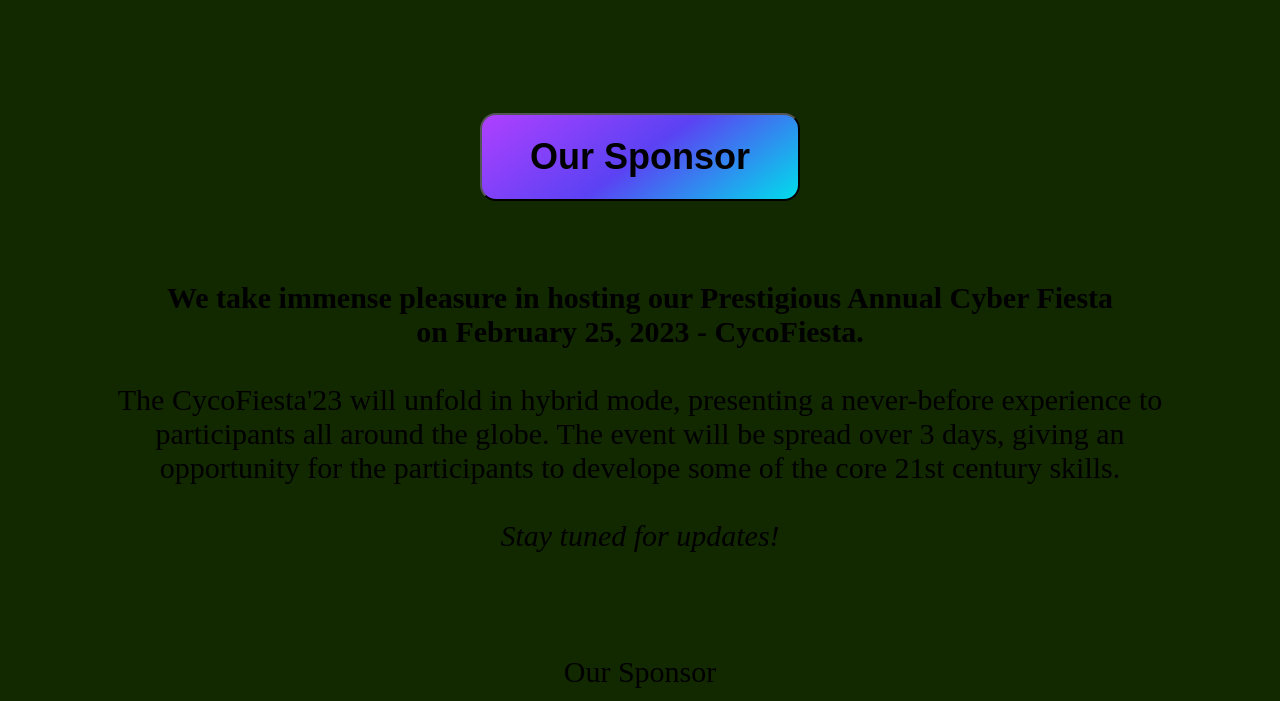
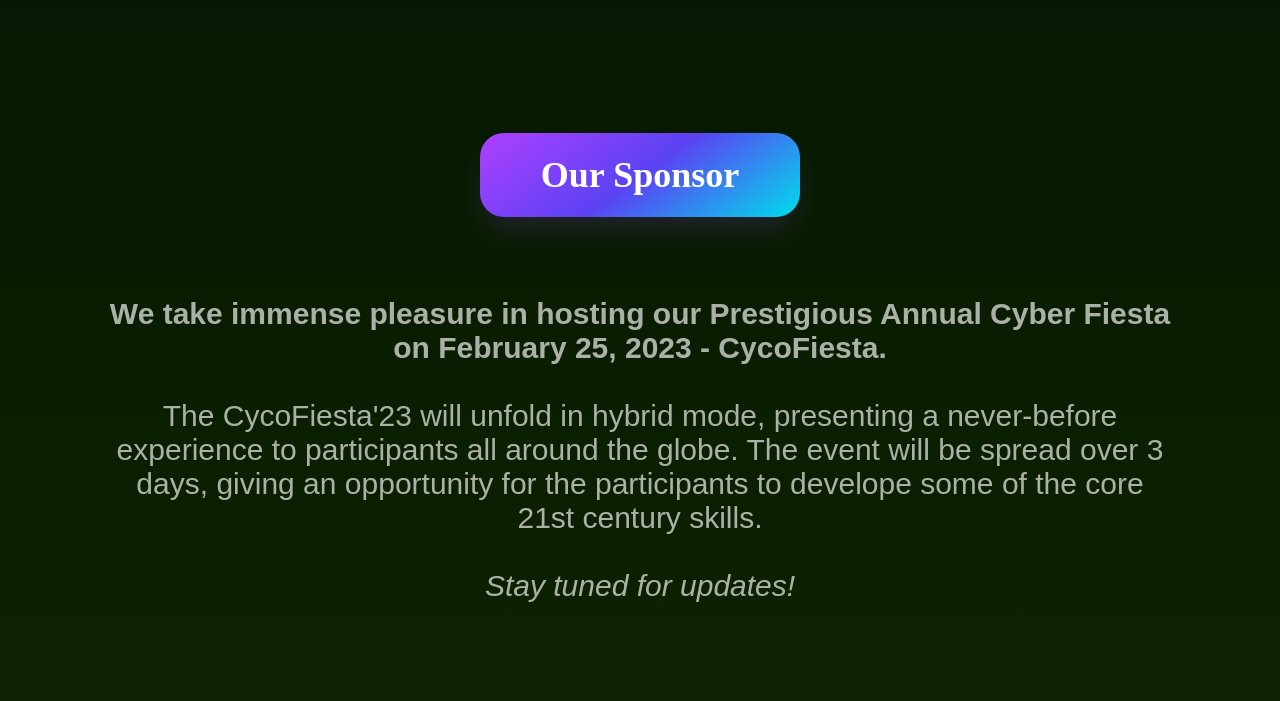
Before and after one commit to cycofiesta/cycofiesta, a plain HTML site: page index.html in a window 1280 px wide. Shown: the part 630-1331 px from the top of the page. Drawn offline with Linux system fonts and the light colour scheme.

Commit message:
Add files via upload

```diff
--- a/index.html
+++ b/index.html
@@ -4,6 +4,7 @@
 <head>
     <meta charset="UTF-8">
     <link rel="stylesheet" href="styles.css">
+    <link rel="icon" type="image/x-icon" href="assets/icon.png">
     <title>CycoFiesta</title>
 </head>
 
@@ -57,6 +58,10 @@
         <img class="sponsor-image"  src="assets/krumble.png">
     </div>
 
+    <div class="creds">
+        Cyber Power!
+    </div>
+
 </body>
 
 </html>
--- a/styles.css
+++ b/styles.css
@@ -1,9 +1,11 @@
 html {
     scroll-behavior: smooth;
+    cursor: url("assets/cursor-02.svg") 20 20, auto;
 }
 
 body {
-    background: #122900;
+    background: linear-gradient(#000F02, #122900);
+    overflow-x: hidden;
     text-align: center;
 }
 
@@ -34,33 +36,61 @@ body a {
     justify-content: center;
     width: 100%;
     margin-top: 20px;
+    cursor: url("assets/cursor-02.svg") 20 20, auto;
     max-width: 100%;
 }
 
+.button a {
+    cursor: url("assets/cursor-02.svg") 20 20, auto;
+}
 
 .button-class {
     align-items: center;
     background-image: linear-gradient(144deg, #AF40FF, #5B42F3 50%, #00DDEB);
-    border-radius: 16px;
+    border: 0;
+    border-radius: 24px;
+    box-shadow: rgba(151, 65, 252, 0.2) 0 15px 30px -5px;
+    box-sizing: border-box;
+    color: #FFFFFF;
+    display: flex;
+    font-family: 'Gotham', serif;
     font-weight: bold;
     font-size: 36px;
+    justify-content: center;
     line-height: 1em;
     max-width: 100%;
     min-width: 140px;
     padding: 24px;
     text-decoration: none;
     user-select: none;
+    -webkit-user-select: none;
+    touch-action: manipulation;
+    white-space: nowrap;
     position: relative;
+    text-align: center;
+    align-self: center;
+    cursor: url("assets/cursor-01.svg") 20 20, auto;
     width: 320px;
-
+    margin-top: 20px;
+    margin-left: 12px;
+    margin-right: 12px;
+    z-index: 2;
 }
 
+.button-class:active,
+.button-class:hover {
+    outline: 0;
+    background-image: linear-gradient(144deg, #00DDEB, #5B42F3 50%, #AF40FF);
+    cursor: url("assets/cursor-01.svg") 20 20, auto;
+}
 
 .text_div {
     position: relative;
+    color: rgba(240, 240, 240, 0.7);
     font-size: 30px;
     margin-left: 100px;
     margin-right: 100px;
+    font-family: 'Gotham', sans-serif;
     font-weight: 500;
     margin-top: 80px;
     z-index: 2;
@@ -70,8 +100,11 @@ body a {
     position: relative;
     display: flex;
     justify-content: center;
+    color: #fff;
     width: 100%;
     font-size: 30px;
+    font-family: 'Gotham';
+    font-weight: 900;
     height: auto;
 }
 
@@ -81,18 +114,24 @@ body a {
     justify-content: center;
     text-align: center;
     align-self: center;
+    margin-bottom: 100px;
 }
 
 .sponsor-image {
     height: 120px;
     display: flex;
+    border-radius: 36px;
+    background: #ffffff88;
     padding: 36px;
+
 }
 
 
 .creds {
     font-size: 30px;
+    color: rgb(137, 183, 126);
     text-align: center;
+    font-family: 'Gotham';
     font-weight: 500;
     height: 80px;
 }
```
